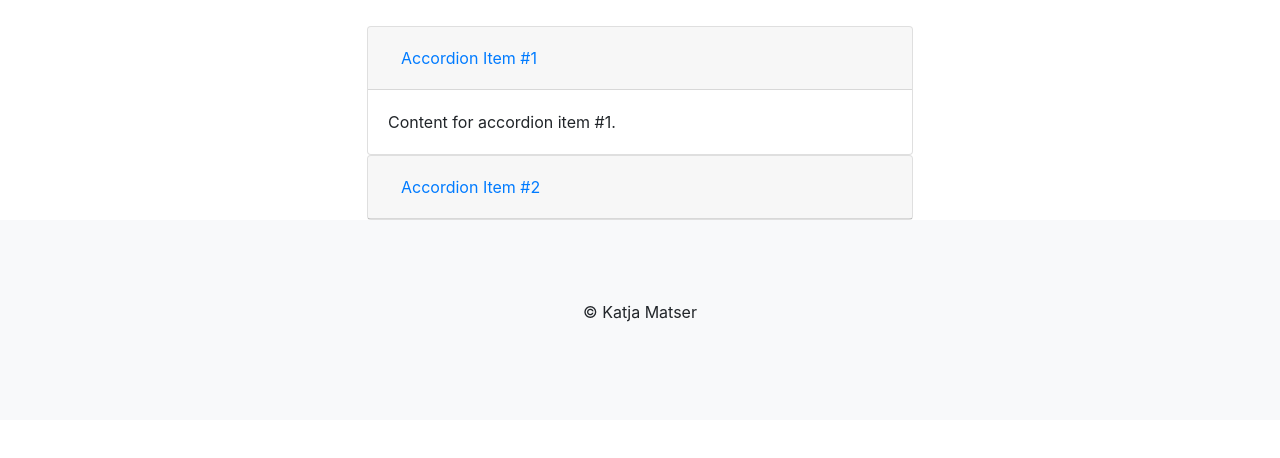
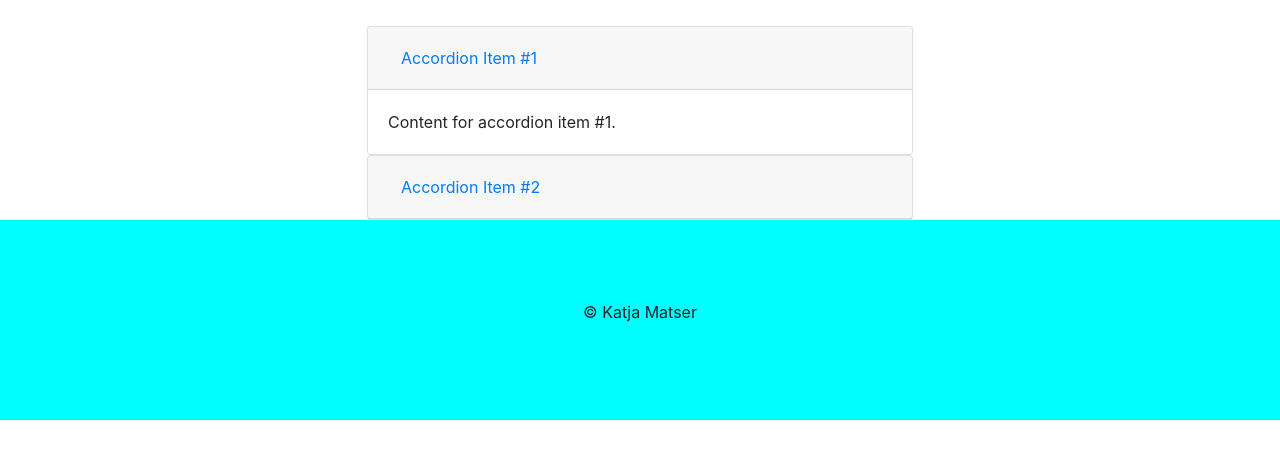
Before and after one commit to Salmiakje/Curacao, a plain HTML site: page index.html in a window 1280 px wide. Shown: the part 222-680 px from the top of the page. Drawn offline with nearby package versions, Linux system fonts and the light colour scheme.

Commit message:
Update stylesheet.css

```diff
--- a/stylesheet.css
+++ b/stylesheet.css
@@ -17,7 +17,7 @@ header {
 }
 footer {
     height: 200px;
-    background-color: #f8f9fa;
+    background-color: #00FFFF;
     display: flex;
     align-items: center;
     justify-content: center;
```
